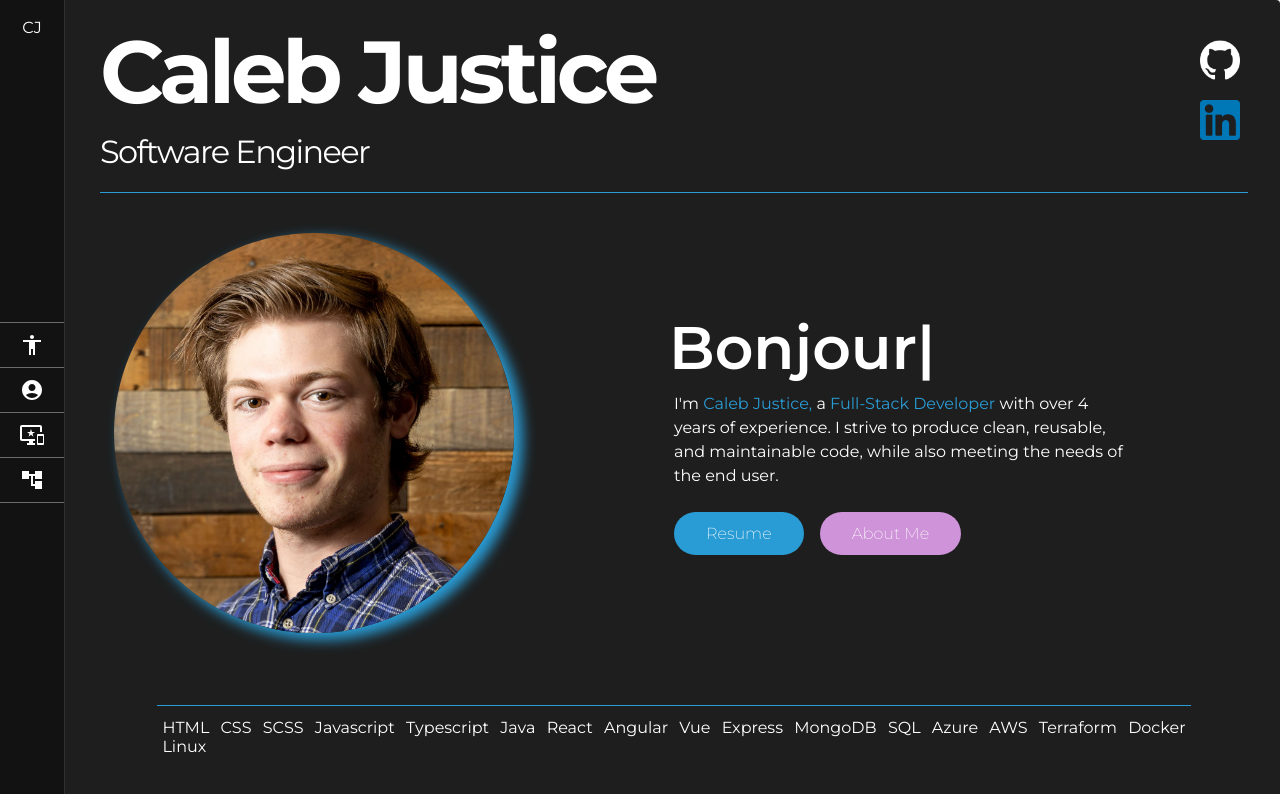
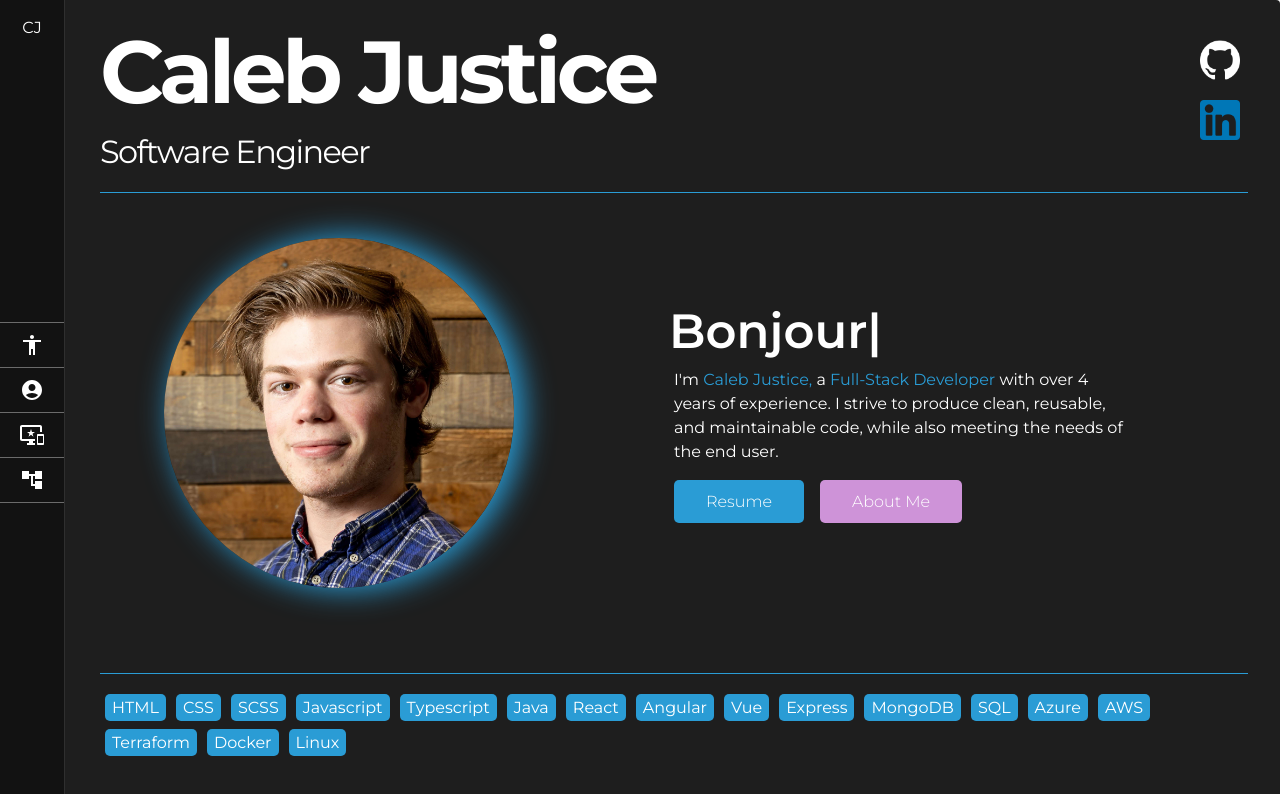
Before and after one commit to calebJustice7/react-portfolio, a React (Vite) app: page /about-me in a window 1280 px wide. Shown: the top 794 px of the page. Built offline with nearby package versions, Linux system fonts and the light colour scheme.

Commit message:
feat: nice changes

```diff
--- a/src/components/CustomButton/CustomButton.tsx
+++ b/src/components/CustomButton/CustomButton.tsx
@@ -4,12 +4,12 @@ const CustButton = styled("button")(({ theme }) => ({
   backgroundColor: theme.palette.primary.main,
   color: theme.palette.text.primary,
   border: "none",
-  borderRadius: "25px",
+  borderRadius: "5px",
   padding: theme.spacing(4),
   paddingTop: theme.spacing(1.5),
   paddingBottom: theme.spacing(1.5),
   fontSize: "1em",
-  fontWeight: "200",
+  fontWeight: "300",
   cursor: "pointer",
   transition: "0.3s all",
   "&:hover": {
--- a/src/components/MyInfo/MyInfo.tsx
+++ b/src/components/MyInfo/MyInfo.tsx
@@ -40,12 +40,12 @@ function MyInfo() {
           alt="Remy Sharp"
           src={headshot}
           sx={{
-            width: lg ? 400 : 250,
-            height: lg ? 400 : 250,
+            width: lg ? 350 : 220,
+            height: lg ? 350 : 220,
             marginLeft: lg ? "auto" : "default",
             mr: lg ? 20 : "default",
             margin: lg ? "default" : "auto",
-            boxShadow: "8px 6px 13px 1px rgba(42,156,213,1)",
+            boxShadow: "8px 0px 30px 2px rgba(42,156,213,1)",
           }}
         />
       </Grid>
@@ -53,12 +53,15 @@ function MyInfo() {
         item
         xs={12}
         lg={6}
-        sx={{ marginTop: lg ? 0 : 5, textAlign: lg ? "default" : "center" }}
+        sx={{
+          marginTop: lg ? 0 : 5,
+          textAlign: lg ? "default" : "center",
+        }}
       >
         {trail.map(({ ...style }, index) => (
           <a.div key={index} style={style}>
             <Typography
-              variant="h2"
+              variant="h3"
               sx={{ fontWeight: 600, marginLeft: "-5px" }}
             >
               <TypeAnimation
@@ -85,12 +88,12 @@ function MyInfo() {
               the end user.
             </Typography>
             <Link to="/resume">
-              <CustomButton sx={{ mt: 3 }}>Resume</CustomButton>
+              <CustomButton sx={{ mt: 2 }}>Resume</CustomButton>
             </Link>
             <Link to="/about-me">
               <CustomButton
                 sx={{
-                  mt: 3,
+                  mt: 2,
                   ml: 2,
                   backgroundColor: theme.palette.secondary.main,
                 }}
--- a/src/pages/Home/Home.tsx
+++ b/src/pages/Home/Home.tsx
@@ -89,8 +89,8 @@ function Home() {
               <MyInfo />
             </Box>
           </Trail>
-          <Box sx={{ width: "90%", margin: "0 auto" }}>
-            <Typography sx={{ fontWeight: "600", mb: 1 }}>
+          <Box sx={{ width: "100%", margin: "0 auto" }}>
+            <Typography sx={{ fontWeight: "600", mb: 2 }}>
               {/* Main technologies used */}
             </Typography>
             <Divider color={theme.palette.primary.main} />
@@ -98,13 +98,24 @@ function Home() {
               sx={{
                 my: 1.5,
                 display: "flex",
-                justifyContent: "space-between",
+                justifyContent: "flex-start",
                 flexWrap: "wrap",
                 width: "100%",
               }}
             >
               {skills.map((skill, index) => (
-                <span style={{ margin: "0 5px" }} key={index}>
+                <span
+                  style={{
+                    margin: "0 5px",
+                    // boxShadow: "2px 0px 6px 2px rgba(42,156,213,.6)",
+
+                    backgroundColor: "rgb(42,156,213)",
+                    borderRadius: "5px",
+                    padding: "4px 7px",
+                    marginTop: "8px",
+                  }}
+                  key={index}
+                >
                   {skill}
                 </span>
               ))}
```
Also changed, not shown: src/assets/resume.png.
